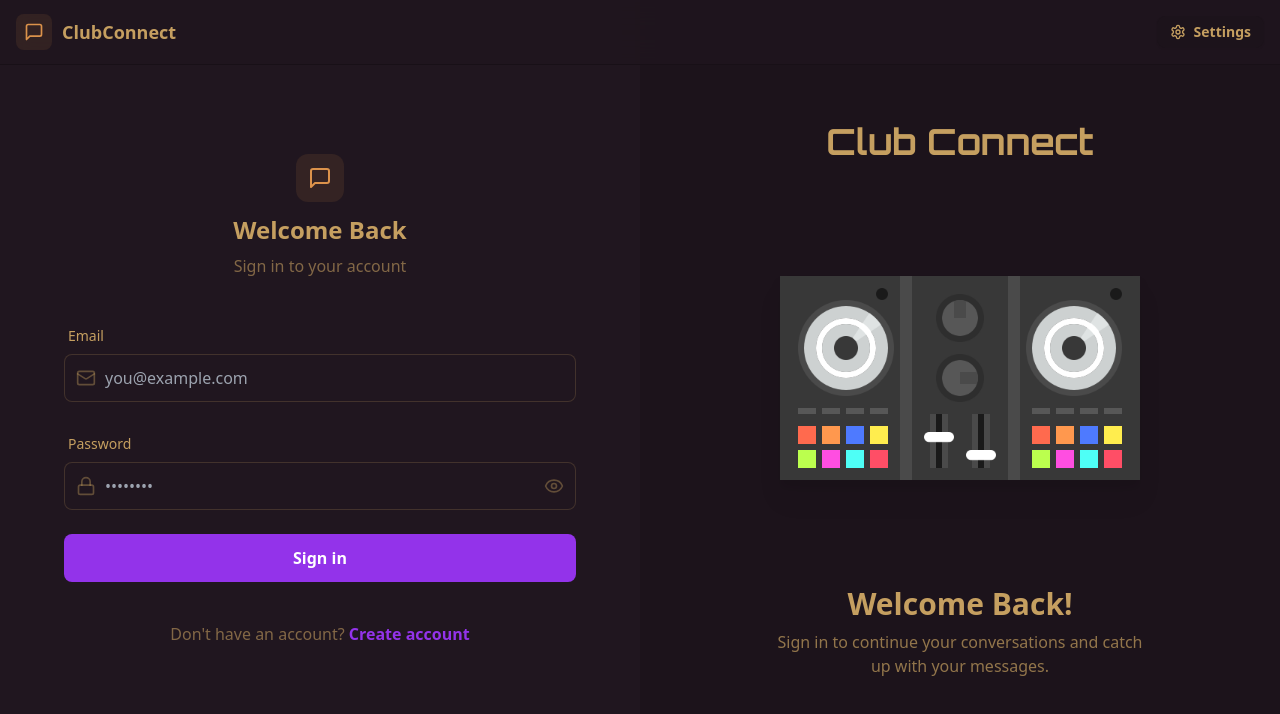
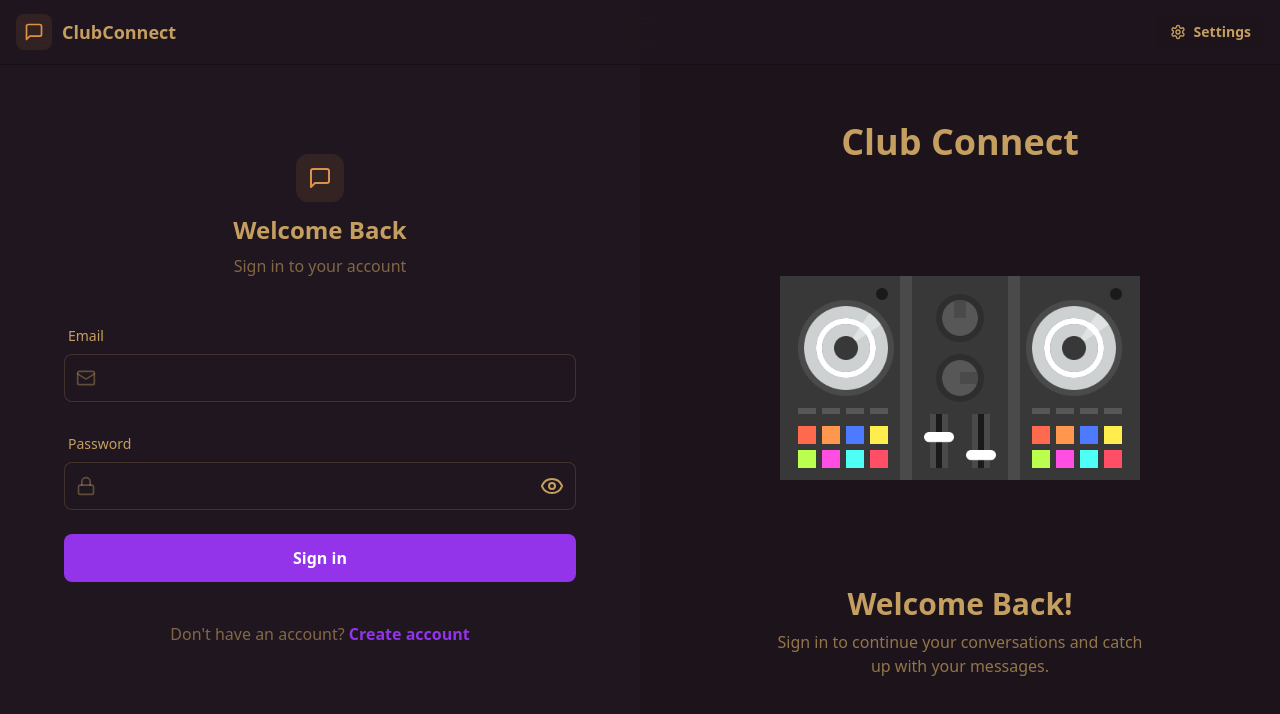
Before and after one commit to Vicente-Vargas1/ClubConnect, a React (Vite) app in the folder frontend/: page /login in a window 1280 px wide. Shown: the top 714 px of the page. Built offline with nearby package versions, Linux system fonts and the light colour scheme; no server answers.

Commit message:
fixing last bug routing

```diff
--- a/frontend/src/pages/LoginPage.jsx
+++ b/frontend/src/pages/LoginPage.jsx
@@ -1,20 +1,28 @@
-import { useState } from "react";
+import { useState, useEffect } from "react";
 import { useAuthStore } from "../store/useAuthStore";
-import { Eye, EyeOff, Loader2, Lock, Mail, MessageSquare } from "lucide-react";
-import { Link } from "react-router-dom";
+import {
+  Eye,
+  EyeOff,
+  Loader2,
+  Lock,
+  Mail,
+  MessageSquare,
+} from "lucide-react";
+import { Link, useNavigate } from "react-router-dom";
 import toast from "react-hot-toast";
 
-// Optional: replace with your own image
 import loginImage from "../assets/dj-controller.png";
 
 const LoginPage = () => {
+  const navigate = useNavigate(); // ✅ ADD THIS
+
   const [showPassword, setShowPassword] = useState(false);
   const [formData, setFormData] = useState({
     email: "",
     password: "",
   });
 
-  const { login, isLoggingIn } = useAuthStore();
+  const { login, isLoggingIn, authUser } = useAuthStore(); // ✅ add authUser
 
   const validateForm = () => {
     if (!formData.email.trim()) return toast.error("Email is required");
@@ -29,6 +37,13 @@ const LoginPage = () => {
     if (validateForm() === true) login(formData);
   };
 
+  // ✅ THIS IS THE FIX (AUTO REDIRECT AFTER LOGIN)
+  useEffect(() => {
+    if (authUser) {
+      navigate("/");
+    }
+  }, [authUser, navigate]);
+
   return (
     <div className="min-h-screen grid lg:grid-cols-2 gap-0">
 
@@ -36,13 +51,9 @@ const LoginPage = () => {
       <div className="flex flex-col justify-center items-center p-6 sm:p-8 lg:p-10">
         <div className="w-full max-w-lg space-y-10">
 
-          {/* LOGO / HEADER */}
           <div className="text-center mb-6">
             <div className="flex flex-col items-center gap-2 group">
-              <div
-                className="w-12 h-12 rounded-xl bg-primary/10 flex items-center justify-center
-                group-hover:bg-primary/20 transition-colors"
-              >
+              <div className="w-12 h-12 rounded-xl bg-primary/10 flex items-center justify-center group-hover:bg-primary/20 transition-colors">
                 <MessageSquare className="w-6 h-6 text-primary" />
               </div>
               <h1 className="text-2xl font-bold mt-1">Welcome Back</h1>
@@ -50,7 +61,6 @@ const LoginPage = () => {
             </div>
           </div>
 
-          {/* FORM */}
           <form onSubmit={handleSubmit} className="space-y-6">
 
             {/* EMAIL */}
@@ -64,7 +74,6 @@ const LoginPage = () => {
                   type="email"
                   value={formData.email}
                   onChange={(e) => setFormData({ ...formData, email: e.target.value })}
-                  placeholder="you@example.com"
                   className="input input-bordered w-full pl-10"
                 />
               </div>
@@ -81,7 +90,6 @@ const LoginPage = () => {
                   type={showPassword ? "text" : "password"}
                   value={formData.password}
                   onChange={(e) => setFormData({ ...formData, password: e.target.value })}
-                  placeholder="••••••••"
                   className="input input-bordered w-full pl-10"
                 />
                 <button
@@ -89,20 +97,20 @@ const LoginPage = () => {
                   onClick={() => setShowPassword(!showPassword)}
                   className="absolute right-3 top-1/2 -translate-y-1/2"
                 >
-                  {showPassword ? <EyeOff className="w-5 h-5 text-base-content/40" /> : <Eye className="w-5 h-5 text-base-content/40" />}
+                  {showPassword ? <EyeOff /> : <Eye />}
                 </button>
               </div>
             </div>
 
-            {/* SUBMIT BUTTON */}
+            {/* SUBMIT */}
             <button
               type="submit"
-              className="w-full py-3 px-4 rounded-lg text-white font-semibold bg-purple-600 hover:bg-purple-700 flex items-center justify-center gap-2"
               disabled={isLoggingIn}
+              className="w-full py-3 px-4 rounded-lg text-white font-semibold bg-purple-600 flex items-center justify-center gap-2"
             >
               {isLoggingIn ? (
                 <>
-                  <Loader2 className="w-5 h-5 animate-spin" />
+                  <Loader2 className="animate-spin" />
                   Loading...
                 </>
               ) : (
@@ -111,29 +119,23 @@ const LoginPage = () => {
             </button>
           </form>
 
-          {/* SIGN UP LINK */}
           <div className="text-center">
             <p className="text-base-content/60">
               Don't have an account?{" "}
-              <Link to="/signup" className="font-semibold text-purple-600 hover:text-purple-700">
+              <Link to="/signup" className="font-semibold text-purple-600">
                 Create account
               </Link>
             </p>
           </div>
+
         </div>
       </div>
 
-      {/* RIGHT SIDE - IMAGE / PATTERN */}
-      <div className="hidden lg:flex flex-col items-center justify-center bg-base-200 p-4 relative">
-        <h1 className="text-4xl font-extrabold mb-6 text-center" style={{ fontFamily: "'Orbitron', sans-serif" }}>
-          Club Connect
-        </h1>
-        <img
-          src={loginImage}
-          alt="Login Illustration"
-          className="w-2/3 max-w-sm object-contain rounded-xl drop-shadow-xl"
-        />
-        <h2 className="text-3xl font-bold mt-4 text-center">Welcome Back!</h2>
+      {/* RIGHT SIDE */}
+      <div className="hidden lg:flex flex-col items-center justify-center bg-base-200 p-4">
+        <h1 className="text-4xl font-extrabold mb-6">Club Connect</h1>
+        <img src={loginImage} className="w-2/3 max-w-sm rounded-xl" />
+        <h2 className="text-3xl font-bold mt-4">Welcome Back!</h2>
         <p className="text-base-content/70 text-center mt-2 max-w-sm">
           Sign in to continue your conversations and catch up with your messages.
         </p>
```
